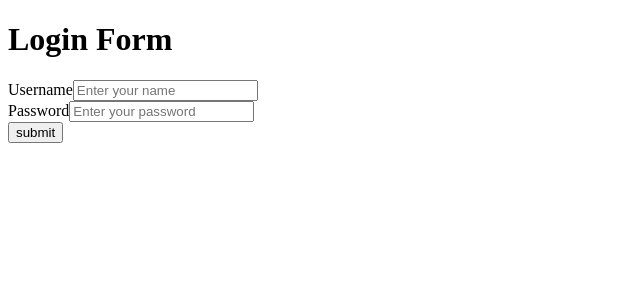
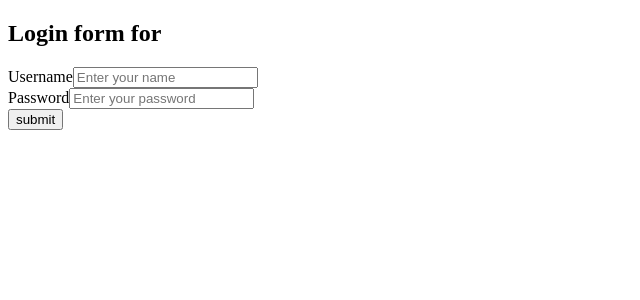
Before and after one commit to kartikpro9599-hash/hospital-management-system, a React (Vite) app in the folder frontend/: page /login in a window 1280 px wide. Shown: the top 300 px of the page, without its empty margins (0-640 px from the left). Built offline with nearby package versions, Linux system fonts and the light colour scheme.

Commit message:
format login as per role

```diff
--- a/frontend/src/components/LoginCard.jsx
+++ b/frontend/src/components/LoginCard.jsx
@@ -6,7 +6,9 @@ function LoginCard(props) {
     const navigate = useNavigate();
     const [username, setUsername] = useState("");
     const [password, setPassword] = useState("");
+    const loginType = localStorage.getItem("loginType");
     function handleChange(e) {
+        //hooks of username and password
         if (e.target.name === "username") {
             setUsername(e.target.value);
         } else {
@@ -14,11 +16,13 @@ function LoginCard(props) {
         }
     }
    async function handleSubmit(e) {
-        e.preventDefault();
+       e.preventDefault();
+       //submit the data to backend
         try {
             const res = await axios.post(props.url, {
                 username,
                 password,
+                loginType,
             });
             if (res.data.success) {
                 localStorage.setItem("isLoggedIn", "true");
@@ -26,12 +30,12 @@ function LoginCard(props) {
                 navigate("/");
             }
         } catch (error) {
-            console.log(error);
+            alert(error.response?.data?.message || "Login failed");
         }
     }
     return (
         <div className="container">
-            <h1>Login Form</h1>
+            <h2>Login form for {loginType}</h2>
             <form onSubmit={handleSubmit} method="post">
                 <div className= "username">
                     <label htmlFor="username">Username</label>
```
